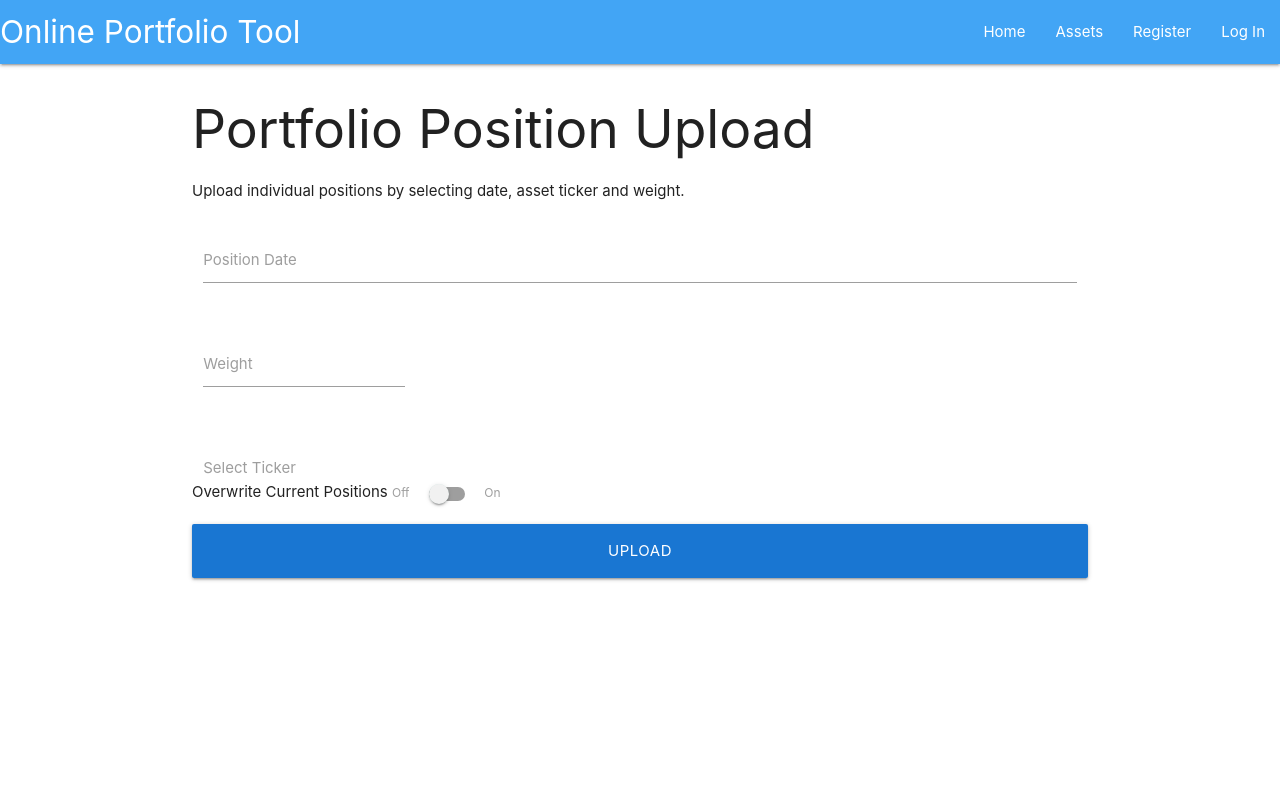
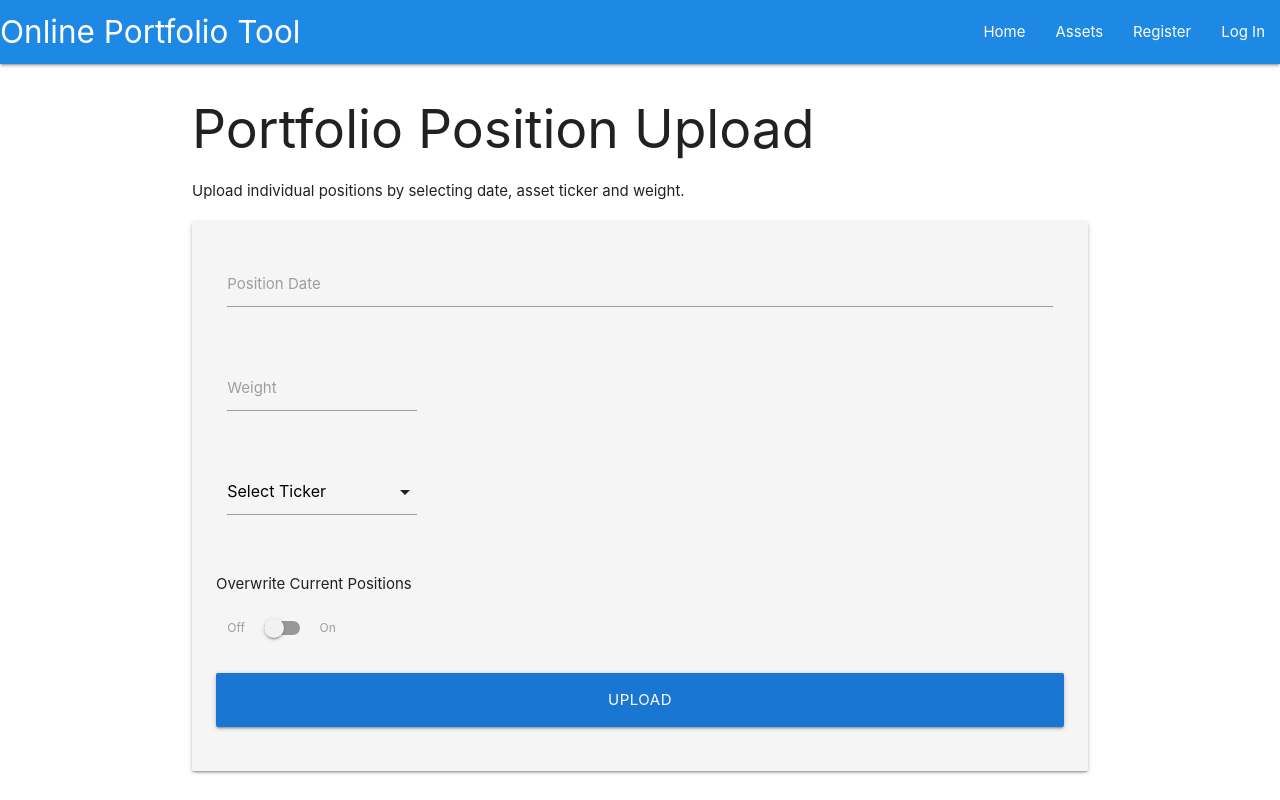
Before and after one commit to spf34/milestone-project-3, a Flask app: a page that uses templates/base.html in a window 1280 px wide. Run offline with Flask 2, Linux system fonts and the light colour scheme; parts of the project's set-up code (start-up, migrations or seed data) failed here and were passed over; some libraries are stand-ins or nearby versions.

Commit message:
Add portfolio viewing functionality and improve aestetics

```diff
--- a/app.py
+++ b/app.py
@@ -36,10 +36,6 @@ def set_session_info(email):
     session['username'] = get_username_from_email(email)
 
 
-def record_to_dataframe(data):
-    return pd.DataFrame(data).drop('_id', axis=1).transpose()
-
-
 def get_username_from_email(email):
     user_info = mongo.db.users.find_one({'email': email})
     first = user_info['first']
@@ -51,15 +47,12 @@ def get_portfolio_from_username(username):
     return mongo.db.portfolios.find_one({'username': username})
 
 
-def edit_records():
-    pass
-
-
 def upload_records(records, username, overwrite=True):
     # username = session['username']
     data = records.transpose().to_dict()
 
     # remove dates already present in db if overwrite is set to false
+
     if not overwrite:
         current_portfolio = get_portfolio_from_username(username)
         for field in current_portfolio:
@@ -71,6 +64,14 @@ def upload_records(records, username, overwrite=True):
         **data
         }
     mongo.db.portfolios.insert_one(records_to_upload)
+
+    display_successful_upload_message(records)
+
+
+def display_successful_upload_message(records):
+    num_records = len(records)
+    records_text = 'Record' if num_records == 1 else 'Records'
+    flash(f'{num_records} {records_text} Successfully Processed')
 
 
 def validate_portfolio_records(records):
@@ -108,11 +109,12 @@ def portfolio_overview(username):
     if not session.get('username'):
         return redirect(url_for('login'))
 
-    # portfolio = get_portfolio_from_email(email)
-    portfolio = pd.DataFrame({
-        'A': [x for x in range(20)],
-        'E': [3 * x for x in range(20)]
-        })
+    portfolio = pd.DataFrame(get_portfolio_from_username(username))
+    portfolio = portfolio.drop(['_id', 'username'], axis=1).transpose()
+    # portfolio = pd.DataFrame({
+    #     'A': [x for x in range(20)],
+    #     'E': [3 * x for x in range(20)]
+    #     })
 
     return render_template(
         'portfolio_overview.html',
@@ -136,10 +138,7 @@ def portfolio_bulk_upload(username):
         if not validated:
             flash('Unable to process records file')
             return render_template('portfolio_bulk_upload.html')
-        upload_records(records, session['email'], overwrite=overwrite)
-        num_records = len(records)
-        records_text = 'Record' if num_records == 1 else 'Records'
-        flash(f'{num_records} {records_text} Successfully Processed')
+        upload_records(records, session['username'], overwrite=overwrite)
 
     return render_template('portfolio_bulk_upload.html')
 
@@ -147,12 +146,15 @@ def portfolio_bulk_upload(username):
 @app.route('/portfolio_position_upload/<username>', methods=['GET', 'POST'])
 def portfolio_position_upload(username):
     if request.method == 'POST':
+        # get data from request
         overwrite = 'overwrite' in request.form
         date = request.form['position_date']
         date = dtm.datetime.strftime(pd.to_datetime(date), format='%Y-%m-%d')
         weight = request.form['position_weight']
+        ticker = request.form['ticker']
 
-        # ticker = request.form['ticker']
+        records = pd.DataFrame({ticker: [weight]}, index=[date])
+        upload_records(records, session['username'], overwrite=overwrite)
 
     return render_template('portfolio_position_upload.html')
 
--- a/static/js/script.js
+++ b/static/js/script.js
@@ -1,5 +1,5 @@
 $(document).ready(function(){
     $('.sidenav').sidenav();
-    $('.datepicker').datepicker(format='yyyy/mm/dd');
+    $('.datepicker').datepicker()
     $('select').formSelect();
   });
--- a/templates/base.html
+++ b/templates/base.html
@@ -16,7 +16,7 @@
 <body>
     <header>
         <nav>
-            <div class="nav-wrapper blue lighten-1">
+            <div class="nav-wrapper blue darken-1">
               <a href="#" class="brand-logo">Online Portfolio Tool</a>
               <a href="#" data-target="mobile-demo" class="sidenav-trigger"><i class="fas fa-bars"></i></a>
               <ul id="nav-mobile" class="right hide-on-med-and-down">
--- a/templates/portfolio_bulk_upload.html
+++ b/templates/portfolio_bulk_upload.html
@@ -6,7 +6,7 @@
         Upload several position at once by uploading a CSV file.
     </div>
 
-    <div class="row">
+    <div class="row card-panel grey lighten-4">
         <form method="POST" enctype="multipart/form-data" class="col s12">
 
             <div class="row">
@@ -15,7 +15,9 @@
 
             <div class="row">
                 <div class="switch">
-                    Overwrite Current Positions
+                    <div class="row">
+                        Overwrite Current Positions
+                    </div>
                     <label>
                     Off
                     <input type="checkbox" id="overwrite" name="overwrite">
--- a/templates/portfolio_position_upload.html
+++ b/templates/portfolio_position_upload.html
@@ -6,12 +6,12 @@
         Upload individual positions by selecting date, asset ticker and weight.
     </div>
 
-    <div class="row">
+    <div class="row card-panel grey lighten-4">
         <form method="POST" class="col s12">
             <div class="row">
                 <div class="input-field col s12">
-                    <input id="position_date" name="position_date" type="text"
-                     class="datepicker validate" required>
+                    <input type="text" class="datepicker" id="position_date"
+                    name="position_date">
                     <label for="position_date">Position Date</label>
                 </div>
             </div>
@@ -23,10 +23,9 @@
                     <label for="position_weight">Weight</label>
                 </div>
             </div>
-
+<!-- -->
             <div class="row">
-                <div class="input-field col s12">
-                    <label for="ticker">Select Ticker</label>
+                <div class="input-field col s3">
 
                     <select id="ticker" name="ticker">
                         <option value="" disabled selected>Select Ticker</option>
@@ -44,10 +43,13 @@
                 </div>
             </div>
 
+            <div class="row">
 
+                <div class="input-field col s3">
+                    <div class="switch">
                         <div class="row">
-                <div class="switch">
                             Overwrite Current Positions
+                        </div>
                         <label>
                         Off
                         <input type="checkbox" id="overwrite" name="overwrite">
@@ -56,6 +58,10 @@
                         </label>
                     </div>
                 </div>
+
+            </div>
+
+
             <div class="row">
                 <button type="submit" class="col s12 blue darken-2 btn-large">Upload</button>
             </div>
```
Lines whose indentation alone changed are shown as unchanged.
